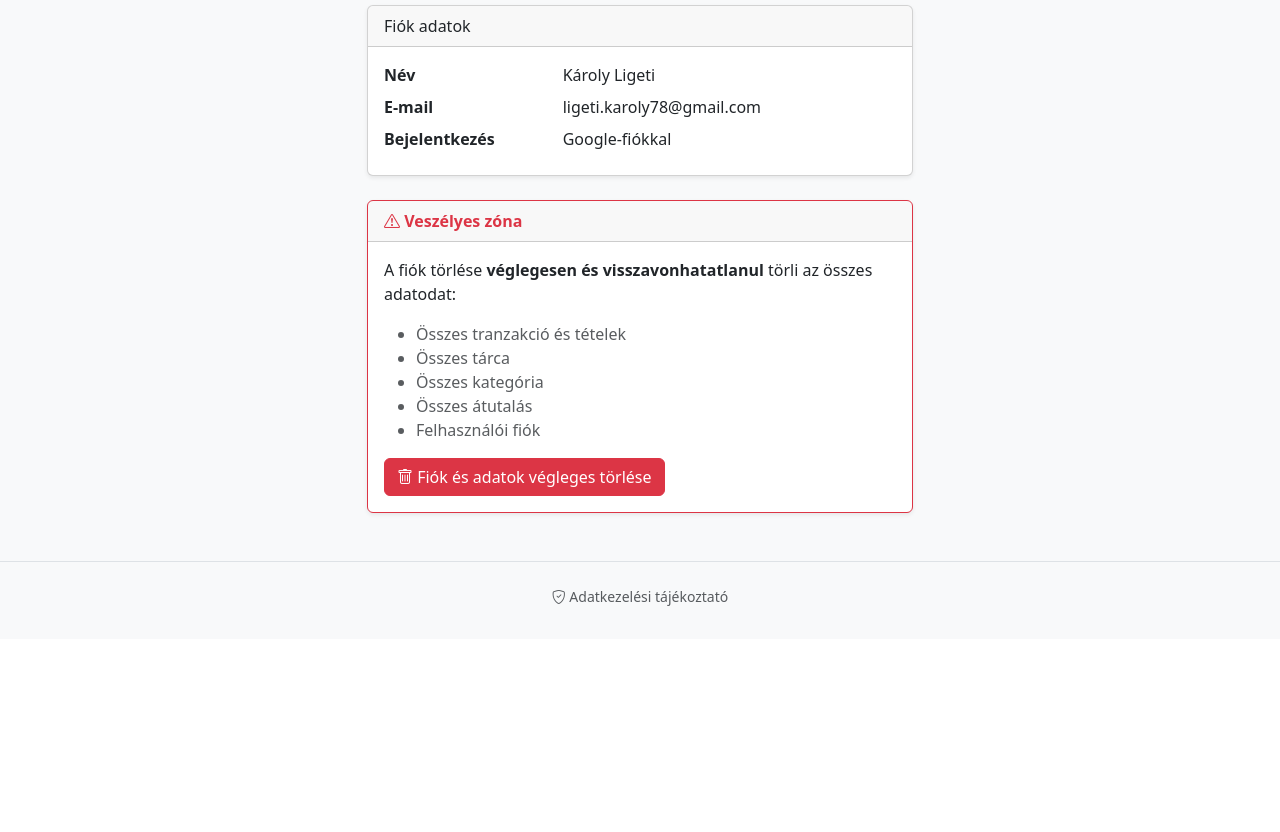
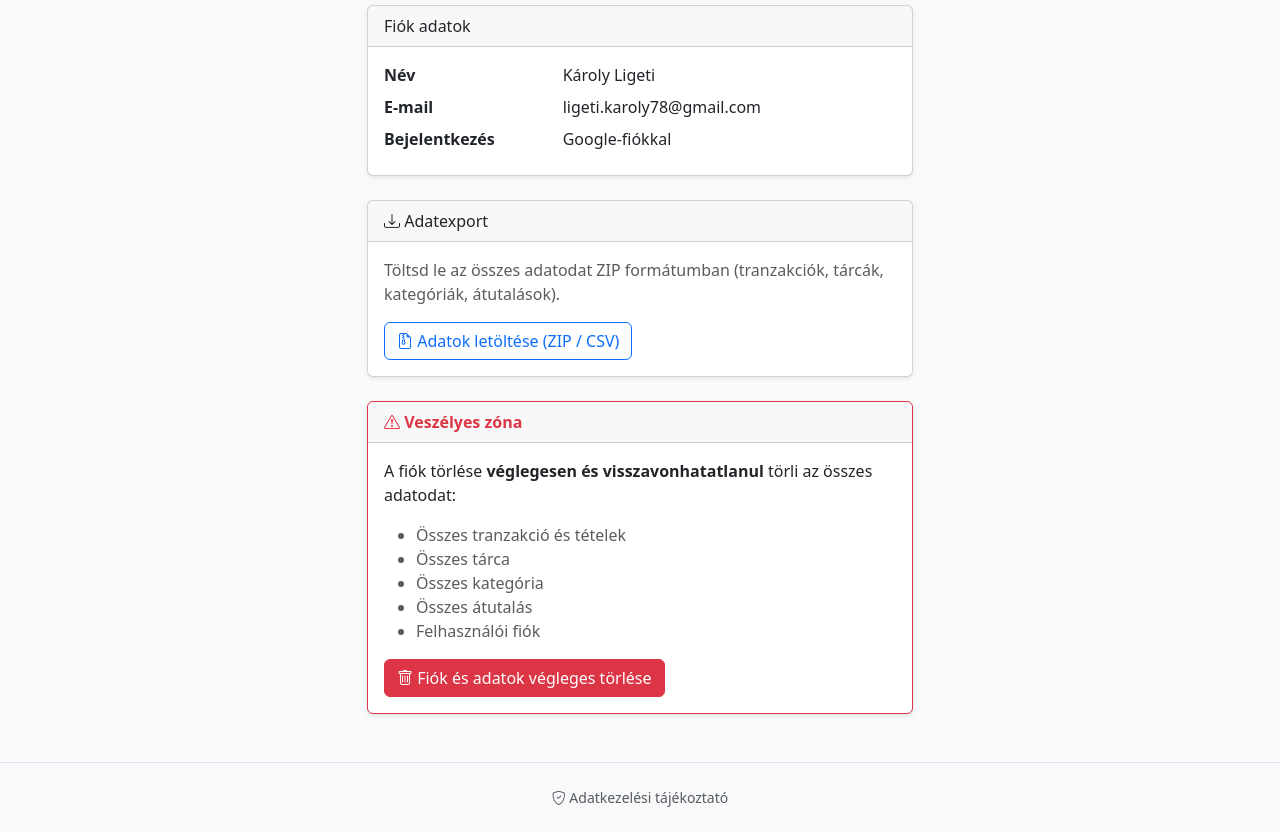
Before and after one commit to Chris781231/Budget, a Flask app: page /account in a window 1280 px wide. Shown: the part 161-993 px from the top of the page. Before the commit the page ends 767 px from the top, so only its background shows below. Run offline with Flask 3, Linux system fonts and the light colour scheme; a user stored in the database is signed in; some libraries are stand-ins or nearby versions.

Commit message:
GDPR adatexport: ZIP/CSV letöltés a Fiókom oldalról
- /account/export: tranzakciók, átutalások, tárcák, kategóriák CSV-ben
- UTF-8 BOM kódolás (Excel kompatibilis)
- Letöltés gomb a Fiókom oldalon

Co-Authored-By: Claude Sonnet 4.6 <noreply@anthropic.com>

```diff
--- a/main.py
+++ b/main.py
@@ -1,5 +1,8 @@
 import os
-from flask import Flask, render_template, request, redirect, url_for, flash
+from flask import Flask, render_template, request, redirect, url_for, flash, send_file
+import csv
+import io
+import zipfile
 from flask_login import LoginManager, UserMixin, login_user, logout_user, login_required, current_user
 from flask_dance.contrib.google import make_google_blueprint, google
 from flask_dance.consumer import oauth_authorized
@@ -222,6 +225,63 @@ def delete_account():
     logout_user()
     flash("Fiókod és minden adatod véglegesen törlve.", "info")
     return redirect(url_for('login_page'))
+
+
+@app.route('/account/export')
+@login_required
+def export_account():
+    uid = current_user.id
+    conn = get_db()
+
+    def make_csv(headers, rows):
+        buf = io.StringIO()
+        w = csv.writer(buf)
+        w.writerow(headers)
+        w.writerows(rows)
+        return buf.getvalue().encode('utf-8-sig')
+
+    transactions = conn.execute('''
+        SELECT t.date, t.type, t.amount, t.description, c.name, w.name
+        FROM transactions t
+        LEFT JOIN categories c ON t.category_id = c.id
+        JOIN wallets w ON t.wallet_id = w.id
+        WHERE w.user_id = ? ORDER BY t.date DESC''', (uid,)).fetchall()
+
+    transfers = conn.execute('''
+        SELECT tr.date, fw.name, tw.name, tr.amount, tr.description
+        FROM transfers tr
+        JOIN wallets fw ON tr.from_wallet_id = fw.id
+        JOIN wallets tw ON tr.to_wallet_id = tw.id
+        WHERE fw.user_id = ? ORDER BY tr.date DESC''', (uid,)).fetchall()
+
+    wallets = conn.execute(
+        "SELECT name, description, initial_balance FROM wallets WHERE user_id = ? ORDER BY sort_order",
+        (uid,)).fetchall()
+
+    categories = conn.execute(
+        "SELECT name, type FROM categories WHERE user_id = ? ORDER BY type, name",
+        (uid,)).fetchall()
+
+    conn.close()
+
+    zip_buf = io.BytesIO()
+    with zipfile.ZipFile(zip_buf, 'w', zipfile.ZIP_DEFLATED) as zf:
+        zf.writestr('tranzakciok.csv', make_csv(
+            ['Dátum', 'Típus', 'Összeg (Ft)', 'Leírás', 'Kategória', 'Tárca'],
+            transactions))
+        zf.writestr('atutalasok.csv', make_csv(
+            ['Dátum', 'Forrás tárca', 'Cél tárca', 'Összeg (Ft)', 'Megjegyzés'],
+            transfers))
+        zf.writestr('tarcak.csv', make_csv(
+            ['Név', 'Megjegyzés', 'Induló egyenleg (Ft)'],
+            wallets))
+        zf.writestr('kategoriak.csv', make_csv(
+            ['Név', 'Típus'],
+            categories))
+
+    zip_buf.seek(0)
+    return send_file(zip_buf, mimetype='application/zip',
+                     as_attachment=True, download_name='koltsegvetes_export.zip')
 
 
 # --- Auth ---
--- a/templates/account.html
+++ b/templates/account.html
@@ -15,6 +15,16 @@
                     <dt class="col-sm-4">Bejelentkezés</dt>
                     <dd class="col-sm-8">Google-fiókkal</dd>
                 </dl>
+            </div>
+        </div>
+
+        <div class="card shadow-sm mb-4">
+            <div class="card-header"><i class="bi bi-download"></i> Adatexport</div>
+            <div class="card-body">
+                <p class="text-muted">Töltsd le az összes adatodat ZIP formátumban (tranzakciók, tárcák, kategóriák, átutalások).</p>
+                <a href="{{ url_for('export_account') }}" class="btn btn-outline-primary">
+                    <i class="bi bi-file-earmark-zip"></i> Adatok letöltése (ZIP / CSV)
+                </a>
             </div>
         </div>
 
```
